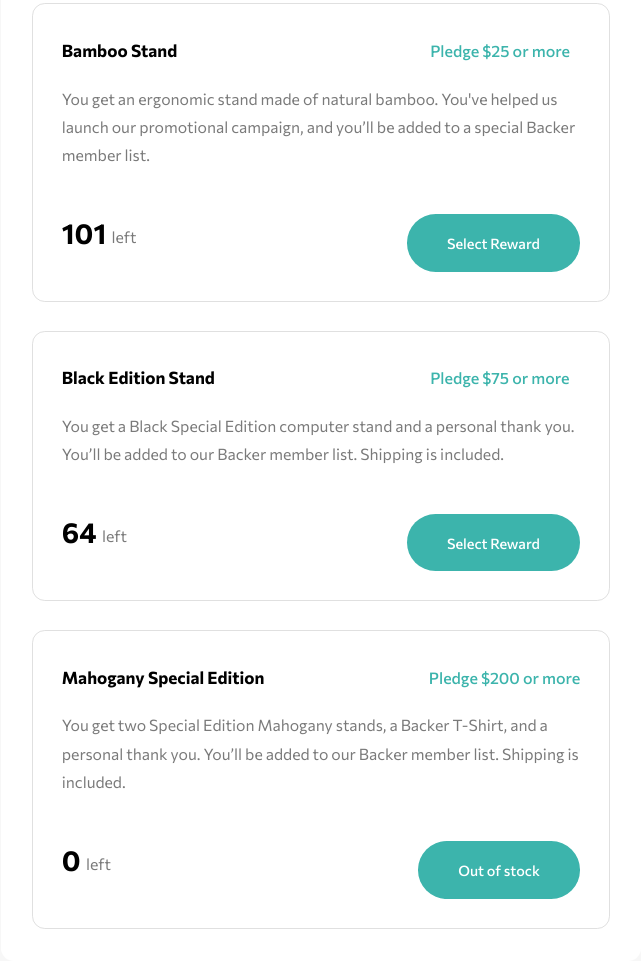
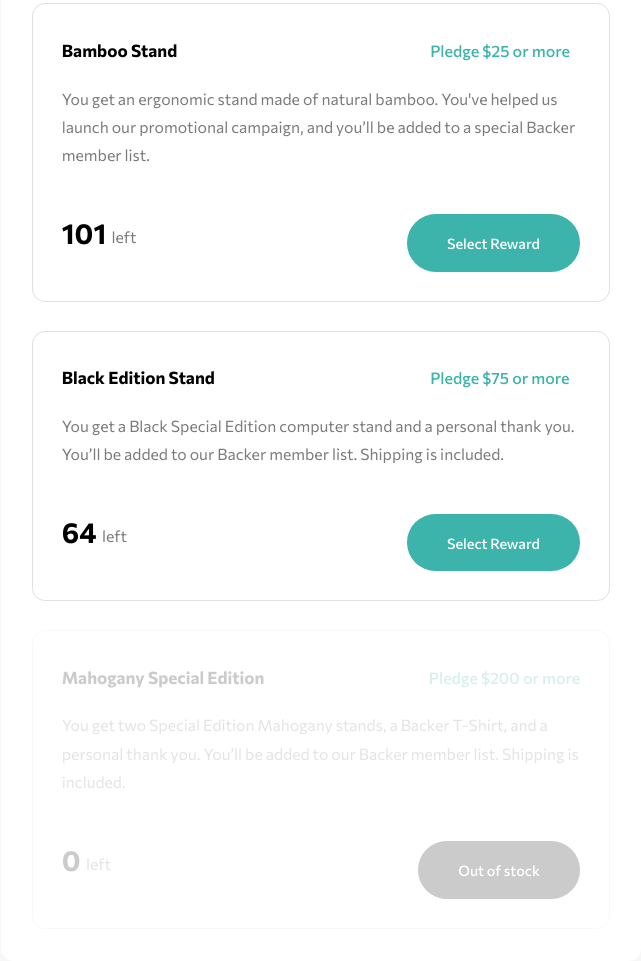
Before and after one commit to ajaythapliyal/crowdfunding-product-page-main, a website built with Parcel: page src/index.html in a window 1280 px wide. Shown: the part 1227-2188 px from the top of the page, without its empty margins (319-960 px from the left). Built offline with nearby package versions, Linux system fonts and the light colour scheme.

Commit message:
greys out out of stock cards

```diff
--- a/src/index.html
+++ b/src/index.html
@@ -83,7 +83,7 @@
           <button class="btn1">Select Reward</button>
         </div>
       </div>
-      <div class="pledge-card card-margin-top">
+      <div class="pledge-card disabled card-margin-top">
         <div class="pledge-card-inline-container align-items-baseline">
           <p class="text5">Mahogany Special Edition</p>
           <p class="text6 pledge-label">Pledge $200 or more</p>
@@ -93,7 +93,7 @@
           to our Backer member list. Shipping is included.</p>
         <div class="pledge-card-inline-container align-center">
           <p class="text1">0 <span class="text2 vertical-align-middle">left</span></p>
-          <button class="btn1">Out of stock</button>
+          <button class="btn1 disabled">Out of stock</button>
         </div>
       </div>
     </div>
--- a/src/scss/main.scss
+++ b/src/scss/main.scss
@@ -96,6 +96,10 @@ main {
     padding-bottom: min(5%, 1.8em);
     @extend .card;
     @extend .thin-border
+}
+
+.pledge-card.disabled {
+    opacity: 0.2;
 }
 
 .pledge-card>*:not(:first-child) {
@@ -226,3 +230,8 @@ main {
     border-width: 1px;
     border-color: lighten(config.$neutral-color, 40);
 }
+
+button.disabled {
+    background-color: darken(config.$neutral-color, 100);
+    pointer-events: none;
+}
```
